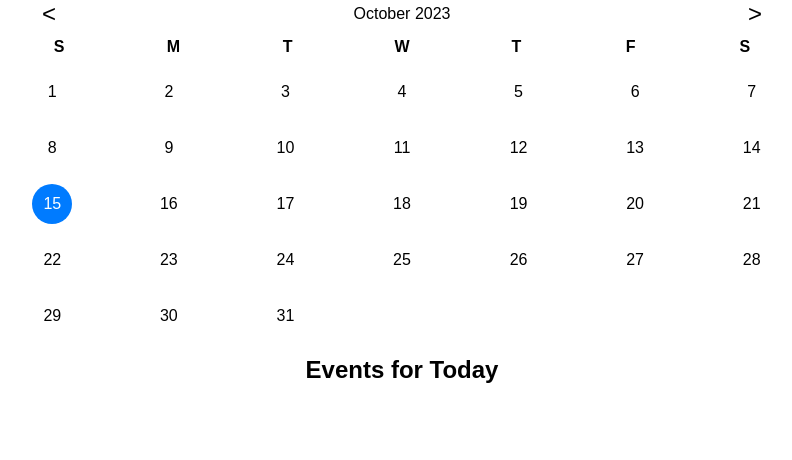
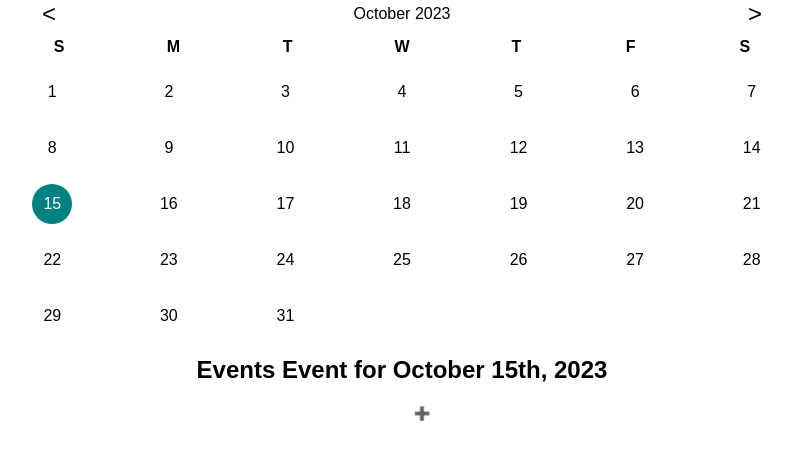
Before and after one commit to a-saven/calendar, a React (Create React App) app: page / in a window 1280 px wide. Shown: the top 460 px of the page, without its empty margins (238-1030 px from the left). Built offline with nearby package versions, Linux system fonts and the light colour scheme.

Commit message:
Editing and styling

```diff
--- a/src/components/Calendar.css
+++ b/src/components/Calendar.css
@@ -145,6 +145,29 @@ input[type="text"] {
   color: white;
 }
 
+.day-events-container {
+  width: 100%;
+  max-width: 600px; /* or whatever width your calendar is */
+  margin: 0 auto;
+}
+
+.icon-button {
+  background: none;
+  border: none;
+  cursor: pointer;
+}
+
+.draggable-event {
+  display: flex;
+  justify-content: space-between;
+  align-items: center;
+}
+
+.calendar-day.selected {
+  background-color: teal;
+  color: #fff;
+}
+
 @media screen and (max-width: 600px) {
   .modal {
     width: 90%;
--- a/src/components/Calendar.tsx
+++ b/src/components/Calendar.tsx
@@ -1,4 +1,4 @@
-import React from "react";
+import React, { useState } from "react";
 import CalendarNav from "./Navigation";
 import CalendarHeader from "./Header";
 import CalendarDays from "./Days";
@@ -22,7 +22,26 @@ const Calendar: React.FC = () => {
     getDayClass,
     deleteEvent,
     rearrangEvent,
-  } = useEvent([]);
+  } = useEvent([], currentDate);
+
+  const [isEditing, setIsEditing] = useState(false);
+  const [editedEvent, setEditedEvent] = useState<Event | null>(null);
+
+  const editEvent = (event: Event) => {
+    setIsEditing(true);
+    setSelectedDate(event.date);
+    setEventDesc(event.description);
+    setShowModal(true);
+    setEditedEvent(event);
+  };
+
+  const updateEvent = () => {
+    if (editedEvent) {
+      setEvents(events.map((e) => (e.id === editedEvent.id ? { ...editedEvent, description: eventDesc } : e)));
+      setIsEditing(false);
+      setShowModal(false);
+    }
+  };
 
   return (
     <div className="calendar-wrapper">
@@ -32,11 +51,19 @@ const Calendar: React.FC = () => {
         days={days}
         events={events}
         setEvents={setEvents}
+        setSelectedDate={setSelectedDate}
+        selectedDate={selectedDate}
+        getDayClass={(day) => getDayClass(day, selectedDate)}
+      />
+      <DayEvents
+        currentDate={currentDate}
+        selectedDate={selectedDate}
+        events={events}
+        onDelete={deleteEvent}
+        onRearrange={rearrangEvent}
+        onEdit={editEvent}
         setShowModal={setShowModal}
-        setSelectedDate={setSelectedDate}
-        getDayClass={getDayClass}
       />
-      <DayEvents events={events} onDelete={deleteEvent} onRearrange={rearrangEvent} />
       <EventModal
         showModal={showModal}
         selectedDate={selectedDate}
@@ -44,6 +71,8 @@ const Calendar: React.FC = () => {
         setEventDesc={setEventDesc}
         setShowModal={setShowModal}
         addEvent={addEvent}
+        editEvent={updateEvent}
+        isEditing={isEditing}
       />
     </div>
   );
--- /dev/null
+++ b/src/components/DayEvents.css
@@ -0,0 +1,18 @@
+.event-item {
+  display: flex;
+  justify-content: space-between;
+  align-items: center;
+}
+
+.event-description {
+  flex: 1;
+  white-space: nowrap;
+  overflow: hidden;
+  text-overflow: ellipsis;
+  text-align: left;
+}
+
+.edit-button,
+.delete-button {
+  margin-left: 10px;
+}
--- a/src/components/DayEvents.tsx
+++ b/src/components/DayEvents.tsx
@@ -1,13 +1,27 @@
 import React, { useRef, useEffect } from "react";
 import { Event } from "./hooks";
+import { format } from "date-fns";
+import "./DayEvents.css";
 
 interface DayEventsProps {
   events: Event[];
+  currentDate: Date;
+  selectedDate: Date | null;
   onDelete: (id: string) => void;
   onRearrange: (events: Event[]) => void;
+  onEdit: (event: Event) => void;
+  setShowModal: React.Dispatch<React.SetStateAction<boolean>>;
 }
 
-const DayEvents: React.FC<DayEventsProps> = ({ events, onDelete, onRearrange }) => {
+const DayEvents: React.FC<DayEventsProps> = ({
+  events,
+  currentDate,
+  selectedDate,
+  onDelete,
+  onEdit,
+  onRearrange,
+  setShowModal,
+}) => {
   const dragItem = useRef<any>();
   const dragItemNode = useRef<any>();
 
@@ -46,19 +60,34 @@ const DayEvents: React.FC<DayEventsProps> = ({ events, onDelete, onRearrange })
     }
   };
 
+  const filteredEvents = events.filter((event) => selectedDate?.toDateString() === event.date.toDateString());
+
   return (
-    <div>
-      <h2>Events for Today</h2>
+    <div className="day-events-container">
+      <h2>Events Event for {format(selectedDate!, "MMMM do, yyyy")}</h2>
       <ul ref={dragItemNode}>
-        {events.map((event, index) => (
+        <button className="icon-button" onClick={() => setShowModal(true)}>
+          ➕
+        </button>
+        {filteredEvents.map((event, index) => (
           <li
             key={event.id}
+            className="draggable-event event-item"
             draggable
             onDragEnter={(e) => handleDragEnter(e, index)}
             onDragStart={(e) => handleDragStart(e, index)}
           >
-            <span>{event.description}</span>
-            <button onClick={() => onDelete(event.id)}>X</button>
+            <div className="event-description">
+              <span>{event.description}</span>
+            </div>
+            <div>
+              <button className="icon-button edit-button" onClick={() => onEdit(event)}>
+                ✏️
+              </button>
+              <button className="icon-button delete-button" onClick={() => onDelete(event.id)}>
+                ❌
+              </button>
+            </div>
           </li>
         ))}
       </ul>
--- a/src/components/Days.tsx
+++ b/src/components/Days.tsx
@@ -7,11 +7,11 @@ interface CalendarDaysProps {
   events: Event[];
   setEvents: React.Dispatch<React.SetStateAction<Event[]>>;
   getDayClass: (day: Date) => string;
-  setShowModal: React.Dispatch<React.SetStateAction<boolean>>;
   setSelectedDate: React.Dispatch<React.SetStateAction<Date | null>>;
+  selectedDate: Date | null;
 }
 
-const CalendarDays: React.FC<CalendarDaysProps> = ({ days, getDayClass, setShowModal, setSelectedDate }) => {
+const CalendarDays: React.FC<CalendarDaysProps> = ({ days, getDayClass, setSelectedDate, selectedDate }) => {
   return (
     <div className="calendar-container">
       {days.map((day) => (
@@ -19,8 +19,8 @@ const CalendarDays: React.FC<CalendarDaysProps> = ({ days, getDayClass, setShowM
           key={day.toString()}
           className={`calendar-day ${getDayClass(day)}`}
           onClick={() => {
+            console.log(day);
             setSelectedDate(day);
-            setShowModal(true);
           }}
           initial={{ opacity: 0, y: -10 }}
           animate={{ opacity: 1, y: 0 }}
--- /dev/null
+++ b/src/components/EventModal.css
@@ -0,0 +1,48 @@
+.modal {
+  background-color: white;
+  padding: 20px;
+  border-radius: 8px;
+  position: relative;
+}
+
+.close-button {
+  position: absolute;
+  top: 10px;
+  right: 10px;
+  cursor: pointer;
+  background-color: white;
+  border: 0;
+}
+
+.modal-title {
+  margin-bottom: 20px;
+}
+
+.modal-input {
+  width: 100%;
+  margin-bottom: 20px;
+  padding: 10px;
+  border-radius: 4px;
+  border: 1px solid #ccc;
+}
+
+.button-container {
+  display: flex;
+  justify-content: space-between;
+}
+
+.action-button,
+.cancel-button {
+  padding: 10px 20px;
+  border-radius: 4px;
+  cursor: pointer;
+}
+
+.action-button {
+  background-color: #007bff;
+  color: white;
+}
+
+.cancel-button {
+  background-color: #ccc;
+}
--- a/src/components/EventModal.tsx
+++ b/src/components/EventModal.tsx
@@ -1,5 +1,6 @@
 import { AnimatePresence, motion } from "framer-motion";
 import { format } from "date-fns";
+import "./EventModal.css";
 
 interface EventModalProps {
   showModal: boolean;
@@ -8,6 +9,8 @@ interface EventModalProps {
   setEventDesc: React.Dispatch<React.SetStateAction<string>>;
   setShowModal: React.Dispatch<React.SetStateAction<boolean>>;
   addEvent: () => void;
+  editEvent: () => void;
+  isEditing: boolean;
 }
 
 const EventModal: React.FC<EventModalProps> = ({
@@ -17,6 +20,8 @@ const EventModal: React.FC<EventModalProps> = ({
   setEventDesc,
   setShowModal,
   addEvent,
+  editEvent,
+  isEditing,
 }) => {
   return (
     <AnimatePresence>
@@ -32,10 +37,23 @@ const EventModal: React.FC<EventModalProps> = ({
             <button className="close-button" onClick={() => setShowModal(false)}>
               X
             </button>
-            <h2>Add Event for {format(selectedDate!, "MMMM do, yyyy")}</h2>
-            <input type="text" value={eventDesc} onChange={(e) => setEventDesc(e.target.value)} />
-            <button onClick={addEvent}>Add</button>
-            <button onClick={() => setShowModal(false)}>Cancel</button>
+            <h2 className="modal-title">
+              {isEditing ? "Edit" : "Add"} Event for {format(selectedDate!, "MMMM do, yyyy")}
+            </h2>
+            <input
+              className="modal-input"
+              type="text"
+              value={eventDesc}
+              onChange={(e) => setEventDesc(e.target.value)}
+            />
+            <div className="button-container">
+              <button className="action-button" onClick={isEditing ? editEvent : addEvent}>
+                {isEditing ? "Edit" : "Add"}
+              </button>
+              <button className="cancel-button" onClick={() => setShowModal(false)}>
+                Cancel
+              </button>
+            </div>
           </div>
         </motion.div>
       )}
--- a/src/components/Header.tsx
+++ b/src/components/Header.tsx
@@ -1,8 +1,8 @@
 const CalendarHeader: React.FC = () => {
   return (
     <div className="calendar-header">
-      {["S", "M", "T", "W", "T", "F", "S"].map((day) => (
-        <div key={day}>{day}</div>
+      {["S", "M", "T", "W", "T", "F", "S"].map((day, index) => (
+        <div key={index}>{day}</div>
       ))}
     </div>
   );
--- a/src/components/hooks.tsx
+++ b/src/components/hooks.tsx
@@ -38,15 +38,16 @@ interface UseEventReturn {
   setEventDesc: Dispatch<SetStateAction<string>>;
   hasEvent: (date: Date) => boolean;
   addEvent: () => void;
-  getDayClass: (day: Date) => string;
+  getDayClass: (day: Date, selectedDate: Date | null) => string;
   deleteEvent: (id: string) => void;
   rearrangEvent: (newOrderEvents: Event[]) => void;
+  editEvent: (updatedEvent: Event) => void;
 }
 
-export const useEvent = (initialEvents: Event[]): UseEventReturn => {
+export const useEvent = (initialEvents: Event[], currentDate: Date): UseEventReturn => {
   const [events, setEvents] = useState(initialEvents);
   const [showModal, setShowModal] = useState(false);
-  const [selectedDate, setSelectedDate] = useState<Date | null>(null);
+  const [selectedDate, setSelectedDate] = useState<Date | null>(currentDate);
   const [eventDesc, setEventDesc] = useState<string>("");
 
   const hasEvent = (date: Date): boolean => events.some((event) => event.date.toDateString() === date.toDateString());
@@ -64,6 +65,14 @@ export const useEvent = (initialEvents: Event[]): UseEventReturn => {
     }
   };
 
+  const editEvent = (updatedEvent: Event): void => {
+    const newEvents = events.map((event) => {
+      if (event.id === updatedEvent.id) return updatedEvent;
+      return event;
+    });
+    setEvents(newEvents);
+  };
+
   const deleteEvent = (id: string) => {
     setEvents(events.filter((event) => event.id !== id));
   };
@@ -72,12 +81,17 @@ export const useEvent = (initialEvents: Event[]): UseEventReturn => {
     setEvents(newOrderEvents);
   };
 
-  const getDayClass = (day: Date): string => {
+  const getDayClass = (day: Date, selectedDate: Date | null): string => {
+    let classes = "";
     const isTodayDate = isToday(day);
-    if (isTodayDate && hasEvent(day)) return "today-event";
-    if (isTodayDate) return "today";
-    if (hasEvent(day)) return "event";
-    return "";
+
+    if (isTodayDate && hasEvent(day)) classes += " today-event";
+    else if (isTodayDate) classes += " today";
+    else if (hasEvent(day)) classes += " event";
+
+    if (selectedDate && selectedDate.toDateString() === day.toDateString()) classes += " selected";
+
+    return classes.trim();
   };
 
   return {
@@ -93,6 +107,7 @@ export const useEvent = (initialEvents: Event[]): UseEventReturn => {
     addEvent,
     getDayClass,
     deleteEvent,
+    editEvent,
     rearrangEvent,
   };
 };
```
Also changed, not shown: 1 other file (tests, documents, lock files or other folders).
